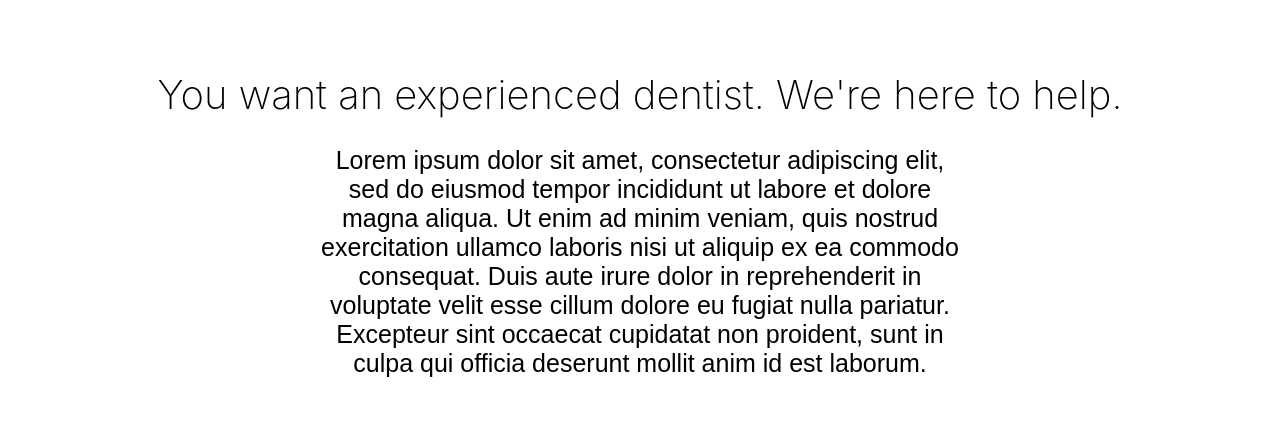
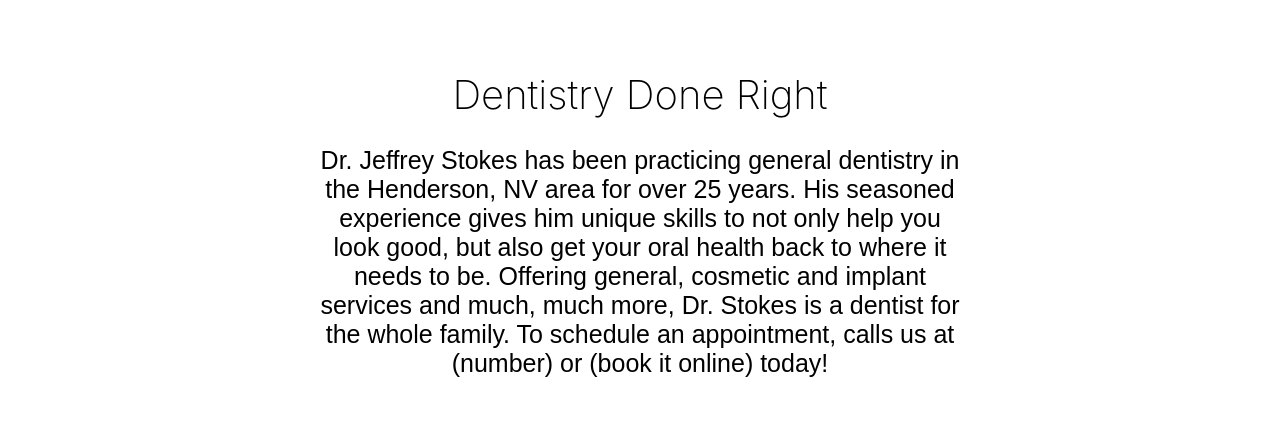
Before and after one commit to brockstonking/jeffreystokesdds, a React (Create React App) app: page / in a window 1280 px wide. Shown: the part 709-1137 px from the top of the page. Built offline with nearby package versions, Linux system fonts and the light colour scheme.

Commit message:
changed it to reflect possible prod site :

```diff
--- a/src/components/pages/aboutus/AboutUs.js
+++ b/src/components/pages/aboutus/AboutUs.js
@@ -17,16 +17,17 @@ class AboutUs extends Component {
                     bio: 'Dr. Jeffrey Stokes was born and raised in South East Idaho and is a graduate of Brigham Young University. After acquiring his Bachelor of Science degree in 1989, Dr. Stokes was admitted into a special scholarship program whereby 10 students were able to complete their first year of dental school at the University of Utah Medical School. He then completed his dental education at Creighton University in Omaha, Nebraska, graduating among the top of his class in 1993. In October of that same year, Dr. Stokes opened his Dental Practice in Henderson, Nevada. Committed to staying on top of the latest advancements in dental techniques and technology, Dr. Stokes takes multiple days of continuing education classes each year. But what truly sets Dr. Stokes apart from other dentists? He maintains professionality yet also has a knack for easing the fears of those who are terrified to come to the dentist. He knows how to enhance a patient’s appearance by restoring teeth to their natural healthy condition. Patients not only look good, they feel good after their visit with Dr. Stokes.',
                     bio2: `Dr. Stokes loves spending time with his family. He has been married to his wife Sandra for 34 years, has 5 children (1 son and 4 daughters), and 5 grandchildren, with another on the way (2 girls and 3 boys). He enjoys running, biking, hiking, hunting, golfing and anything exciting in the outdoors. Dr. Stokes served a full-time mission for the Church of Jesus Christ of Latter-Day Saints in Taiwan from 1981-1983. Dr. Stokes and his wife Sandra are currently serving as BYU Worldwide Pathway Missionaries for the Church.`
                 }, {
-                    img: SandraStokes,
-                    name: 'Sandra Stokes',
-                    bio: 'Lorem ipsum dolor sit amet, consectetur adipiscing elit, sed do eiusmod tempor incididunt ut labore et dolore magna aliqua. Aliquam malesuada bibendum arcu vitae elementum curabitur vitae nunc. Fermentum posuere urna nec tincidunt praesent semper feugiat nibh sed. Lacus suspendisse faucibus interdum posuere. Libero enim sed faucibus turpis in eu mi bibendum. Magna fringilla urna porttitor rhoncus dolor purus non enim. Dui sapien eget mi proin sed libero enim sed faucibus. Ornare lectus sit amet est placerat in egestas. Sagittis eu volutpat odio facilisis mauris sit. Neque aliquam vestibulum morbi blandit cursus risus at ultrices mi. Pellentesque eu tincidunt tortor aliquam nulla. Fermentum leo vel orci porta non pulvinar neque laoreet suspendisse. Donec enim diam vulputate ut pharetra sit. Maecenas pharetra convallis posuere morbi leo urna molestie at. Nibh sed pulvinar proin gravida hendrerit lectus a. Aliquet nibh praesent tristique magna sit amet. Ullamcorper eget nulla facilisi etiam dignissim diam quis enim lobortis. Elementum integer enim neque volutpat ac. A arcu cursus vitae congue mauris rhoncus aenean vel elit. In fermentum posuere urna nec tincidunt praesent semper.'
-                }, {
                     img: JudyFahrner,
                     name: 'Judy Fahrner',
                     bio: `Judy Newcomb Fahrner and her three sisters (Lyndee, Susan, and Jerry) were born and raised in Henderson, Nevada by Jerry and Freda. Married to Tim Fahrner, she and her husband have four children (Jonalee, Jillie, Kaitlyn, and Cole) as well as three beautiful grandchildren (Jillean, Ellie, and Warren). While growing up in Henderson, Judy attended Sewell Elementary, Burkholder Middle School and Basic High School.`,
                     bio2: `After completing her degree in Dental Hygiene at the College of Southern Nevada, Judy was hired to work at Dr. Jeffrey Stokes' dental office. She has enjoyed the opportunity to work for him and has been a wonderful staff member for more than 20 years. As our dental office is a family practice, she gets to see the same patients at each of their hygiene visits and form great relationships with them. Some of these have been patients for years, and Judy has expressed that the most delightful aspect of her job is talking with each patient and getting to know them better. "Dr. Stokes is an honest and charismatic person. These are important characteristics to have - not only as a person but as a dentist also. He is always honest with the patient and does what is needed so the patient can have the best treatment necessary. He has also created a great team to work with, which he respects & appreciates. It makes his office an excellent environment to work in. I am so thankful I have found such a great dentist to work with for the past 20 years."`
                 }
             ],
+            sandraObject: {
+                img: SandraStokes,
+                name: 'Sandra Stokes',
+                bio: 'Lorem ipsum dolor sit amet, consectetur adipiscing elit, sed do eiusmod tempor incididunt ut labore et dolore magna aliqua. Aliquam malesuada bibendum arcu vitae elementum curabitur vitae nunc. Fermentum posuere urna nec tincidunt praesent semper feugiat nibh sed. Lacus suspendisse faucibus interdum posuere. Libero enim sed faucibus turpis in eu mi bibendum. Magna fringilla urna porttitor rhoncus dolor purus non enim. Dui sapien eget mi proin sed libero enim sed faucibus. Ornare lectus sit amet est placerat in egestas. Sagittis eu volutpat odio facilisis mauris sit. Neque aliquam vestibulum morbi blandit cursus risus at ultrices mi. Pellentesque eu tincidunt tortor aliquam nulla. Fermentum leo vel orci porta non pulvinar neque laoreet suspendisse. Donec enim diam vulputate ut pharetra sit. Maecenas pharetra convallis posuere morbi leo urna molestie at. Nibh sed pulvinar proin gravida hendrerit lectus a. Aliquet nibh praesent tristique magna sit amet. Ullamcorper eget nulla facilisi etiam dignissim diam quis enim lobortis. Elementum integer enim neque volutpat ac. A arcu cursus vitae congue mauris rhoncus aenean vel elit. In fermentum posuere urna nec tincidunt praesent semper.'
+            },
             isMobile: window.innerWidth < 480 ? true : false
         }
     };
--- a/src/components/pages/homepage/introduction/Introduction.js
+++ b/src/components/pages/homepage/introduction/Introduction.js
@@ -9,8 +9,8 @@ class Introduction extends Component {
     render () {
         return (
             <div className='introductionParent'>
-                <h1 className='introductionTitle'>You want an experienced dentist. We're here to help.</h1>
-                <p className={this.props.mobile ? 'introductionParagraphMobile' : 'introductionParagraph'}>Lorem ipsum dolor sit amet, consectetur adipiscing elit, sed do eiusmod tempor incididunt ut labore et dolore magna aliqua. Ut enim ad minim veniam, quis nostrud exercitation ullamco laboris nisi ut aliquip ex ea commodo consequat. Duis aute irure dolor in reprehenderit in voluptate velit esse cillum dolore eu fugiat nulla pariatur. Excepteur sint occaecat cupidatat non proident, sunt in culpa qui officia deserunt mollit anim id est laborum.</p>
+                <h1 className='introductionTitle'>Dentistry Done Right</h1>
+                <p className={this.props.mobile ? 'introductionParagraphMobile' : 'introductionParagraph'}>Dr. Jeffrey Stokes has been practicing general dentistry in the Henderson, NV area for over 25 years. His seasoned experience gives him unique skills to not only help you look good, but also get your oral health back to where it needs to be. Offering general, cosmetic and implant services and much, much more, Dr. Stokes is a dentist for the whole family. To schedule an appointment, calls us at (number) or (book it online) today!</p>
             </div>
         )
     }
```
